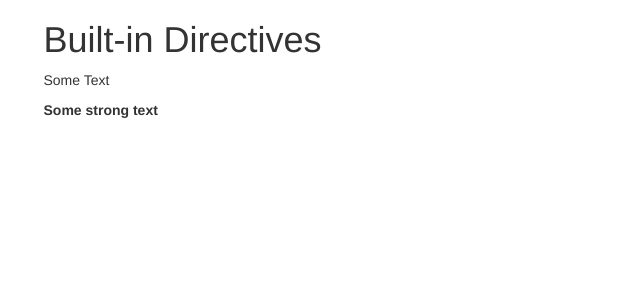
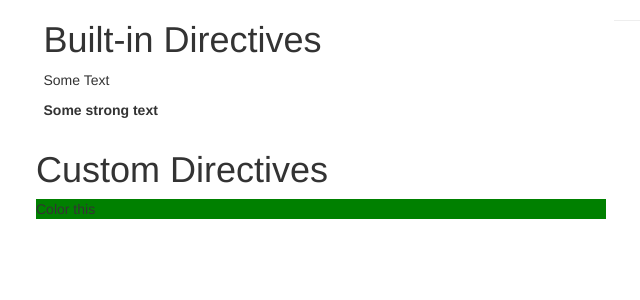
Before and after one commit to fernandotnl/vuejs-course, a Vue app: page / in a window 1280 px wide. Shown: the top 300 px of the page, without its empty margins (319-959 px from the left). Built offline with nearby package versions, Linux system fonts and the light colour scheme.

Commit message:
Adding custom directive

```diff
--- a/src/App.vue
+++ b/src/App.vue
@@ -5,6 +5,13 @@
         <h1>Built-in Directives</h1>
         <p v-text="'Some Text'"></p>
         <p v-html="'<strong>Some strong text</strong>'"></p>
+      </div>
+      <hr>
+      <div class="row">
+        <div class="col-xs-12 col-sm-8 col-sm-offset-2 col-md-6 col-md-offset-3">
+          <h1>Custom Directives</h1>
+          <p v-highlight>Color this</p>
+        </div>
       </div>
     </div>
   </div>
--- a/src/main.js
+++ b/src/main.js
@@ -2,6 +2,11 @@ import Vue from 'vue'
 import App from './App.vue'
 
 Vue.config.productionTip = false
+Vue.directive('highlight', {
+  bind(el, binding, vnode){
+    el.style.backgroundColor = 'green';
+  }
+});
 
 new Vue({
   render: h => h(App),
```
